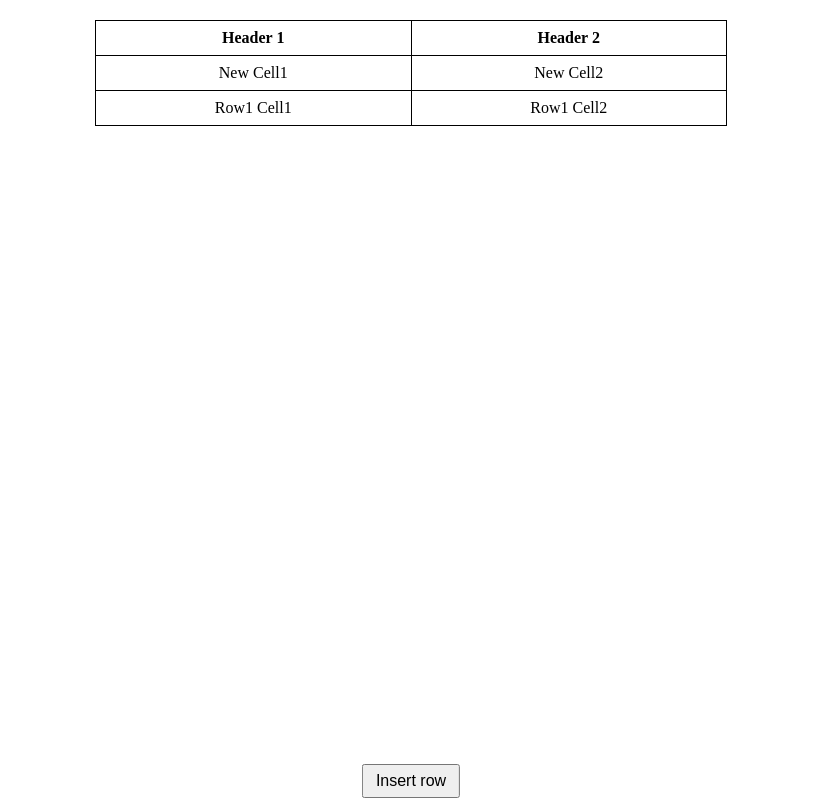
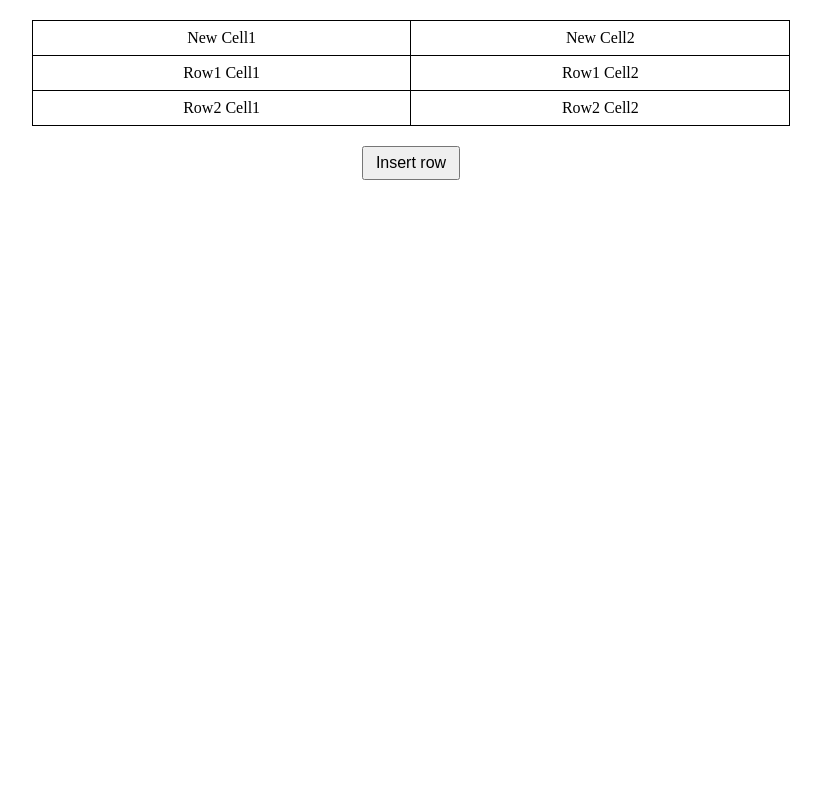
Before and after one commit to acciojob/create-table-1-krishanraaj, a website: page main.html in a window 1280 px wide. Both pictures are taken after a click on the button "Insert row". Shown: the whole page, without its empty margins (229-1050 px from the left). Drawn offline with Linux system fonts and the light colour scheme.

Commit message:
created a submission

```diff
--- a/main.html
+++ b/main.html
@@ -1,22 +1,23 @@
 <!DOCTYPE html>
-<html>
+<html lang="en">
 <head>
+  <meta charset="UTF-8">
+  <title>Create Table 1</title>
   <link rel="stylesheet" href="styles.css">
 </head>
 <body>
   <table id="sampleTable" border="1">
     <tr>
-            <th>Header 1</th>
-            <th>Header 2</th>
-        </tr>
-        <tr>
       <td>Row1 Cell1</td>
       <td>Row1 Cell2</td>
     </tr>
+    <tr>
+      <td>Row2 Cell1</td>
+      <td>Row2 Cell2</td>
+    </tr>
   </table>
 
-    <!-- Make sure type is "button" and it is in DOM -->
-    <input type="button" value="Insert row" onclick="insert_Row()" id="insertButton">
+  <input type="button" value="Insert row" onclick="insert_Row()">
 
   <script src="script.js"></script>
 </body>
--- a/script.js
+++ b/script.js
@@ -1,10 +1,12 @@
 function insert_Row() {
-    let table = document.getElementById("sampleTable");
-    let newRow = table.insertRow(1); // insert at top after header
+  let table = document.getElementById("sampleTable");
 
-    let cell1 = newRow.insertCell(0);
-    let cell2 = newRow.insertCell(1);
+  // Insert new row at the TOP (index 0)
+  let newRow = table.insertRow(0);
 
-    cell1.innerHTML = "New Cell1";
-    cell2.innerHTML = "New Cell2";
+  let cell1 = newRow.insertCell(0);
+  let cell2 = newRow.insertCell(1);
+
+  cell1.textContent = "New Cell1";
+  cell2.textContent = "New Cell2";
 }
--- a/styles.css
+++ b/styles.css
@@ -1,22 +1,19 @@
 table {
   border-collapse: collapse;
-    width: 50%;
+  width: 60%;
   margin: 20px auto;
   text-align: center;
 }
 
-th, td {
+td {
+  border: 1px solid black;
   padding: 8px 12px;
-    border: 1px solid black;
 }
 
-/* Place button at bottom with 2px margin */
-#insertButton {
-    position: fixed;
-    bottom: 2px;
-    left: 50%;
-    transform: translateX(-50%);
+input[type="button"] {
+  display: block;
+  margin: 10px auto 2px auto;
   padding: 6px 12px;
+  cursor: pointer;
   font-size: 16px;
-    cursor: pointer;
 }
```
Lines whose indentation alone changed are shown as unchanged.
